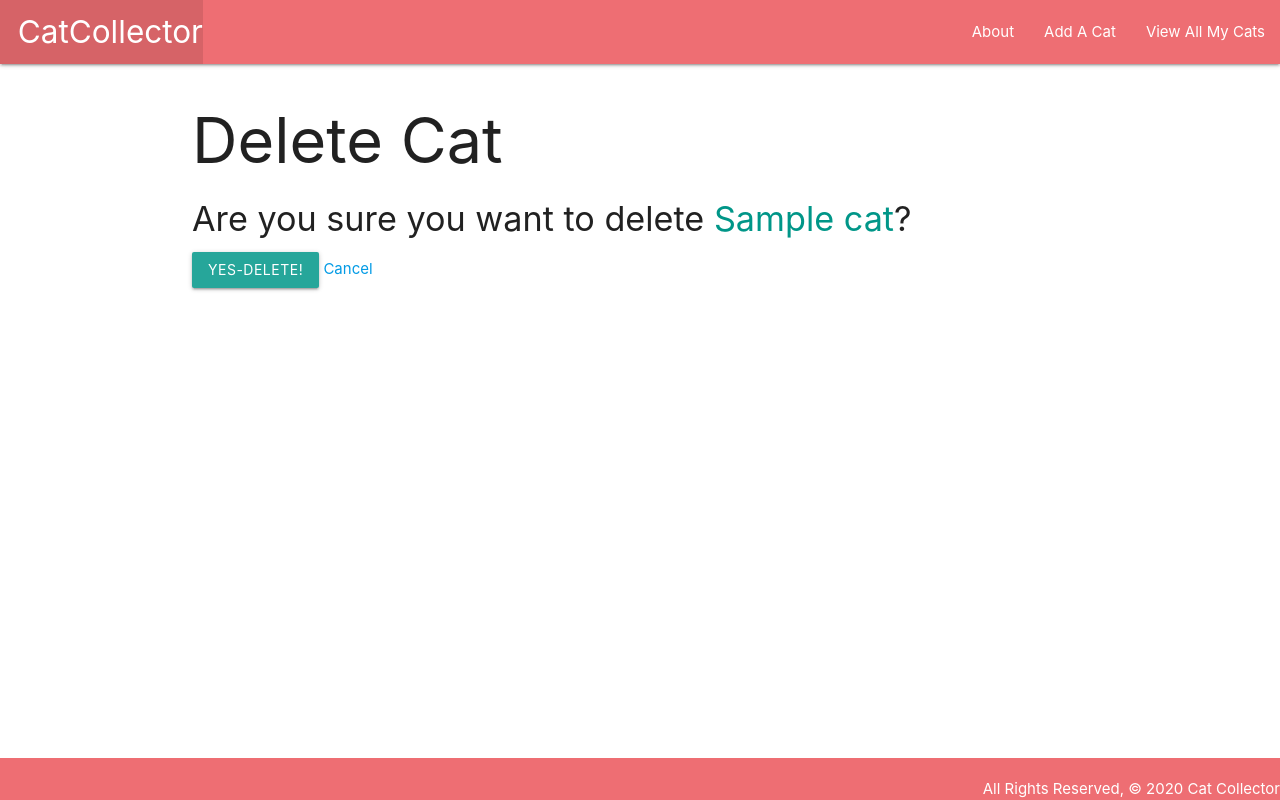
After one commit to hnorthcote/cat-collector, a Django app: page /cats/1/delete/ in a window 1280 px wide. The commit adds this page. Run offline with Django 3.2, Linux system fonts and the light colour scheme; tables that the repository leaves empty hold one stand-in row (values such as "Sample post").

Commit message:
adds more updates

```diff
--- a/main_app/models.py
+++ b/main_app/models.py
@@ -1,5 +1,5 @@
 from django.db import models
-
+from django.urls import reverse
 # Create your models here.
 
 class Cat(models.Model):
@@ -10,3 +10,6 @@ class Cat(models.Model):
 
     def __str__(self):
         return self.name
+
+    def get_absolute_url(self):
+        return reverse('detail', kwargs={'cat_id': self.id })
--- a/main_app/templates/base.html
+++ b/main_app/templates/base.html
@@ -18,6 +18,7 @@
                 </ul>
                 <ul class="right">
                     <li><a href="{% url 'about' %}">About</a></li>
+                    <li><a href="{% url 'cats_create' %}">Add A Cat</a></li>
                     <li><a href="{% url 'index' %}">View All My Cats</a></li>
                 </ul>
             </div>
--- a/main_app/templates/cats/detail.html
+++ b/main_app/templates/cats/detail.html
@@ -14,6 +14,10 @@
             <p>Age: Kitten</p>
             {% endif %}
         </div>
+        <div class="card-action">
+            <a href="{% url 'cats_update' cat.id %}">Edit</a>
+            <a href="{% url 'cats_delete' cat.id %}">Delete</a>
+        </div>
     </div>
 
 
--- /dev/null
+++ b/main_app/templates/main_app/cat_confirm_delete.html
@@ -0,0 +1,15 @@
+{% extends 'base.html' %}
+
+{% block content %}
+
+<h1>Delete Cat</h1>
+
+<h4>Are you sure you want to delete <span class="teal-text">{{ object.name }}</span>?</h4>
+
+<form action="" method="post">
+    {% csrf_token %}
+    <input type="submit" value="Yes-Delete!" class="btn">
+    <a href="{% url 'detail' object.id %}">Cancel</a>
+</form>
+
+{% endblock %}
--- a/main_app/urls.py
+++ b/main_app/urls.py
@@ -6,4 +6,7 @@ urlpatterns = [
     path('about/', views.about, name='about'),
     path('cats/', views.cats_index, name='index'),
     path('cats/<int:cat_id>/', views.cats_detail, name='detail'),
+    path('cats/create/', views.CatCreate.as_view(), name='cats_create'),
+    path('cats/<int:pk>/update/', views.CatUpdate.as_view(), name='cats_update'),
+    path('cats/<int:pk>/delete/', views.CatDelete.as_view(), name='cats_delete'),
 ]
--- a/main_app/views.py
+++ b/main_app/views.py
@@ -1,4 +1,7 @@
 from django.shortcuts import render
+
+from django.views.generic.edit import CreateView, UpdateView, DeleteView
+
 from .models import Cat
 
 def home(request):
@@ -14,3 +17,15 @@ def cats_index(request):
 def cats_detail(request, cat_id):
     cat = Cat.objects.get(id=cat_id)
     return render(request, 'cats/detail.html', {'cat': cat})
+
+class CatCreate(CreateView):
+    model = Cat
+    fields = '__all__'
+
+class CatUpdate(UpdateView):
+    model = Cat
+    fields = ['breed', 'description', 'age']
+
+class CatDelete(DeleteView):
+    model = Cat
+    success_url = '/cats/'
```
Also changed, not shown: main_app/templates/main_app/cat_form.html (added, +19 -0 lines).
